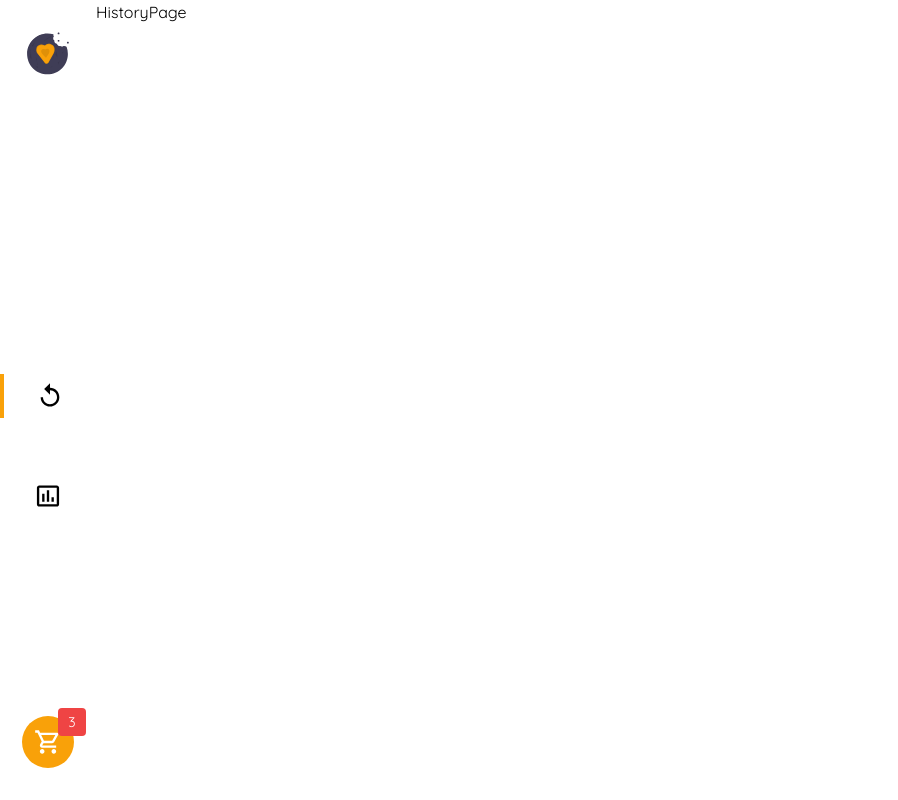
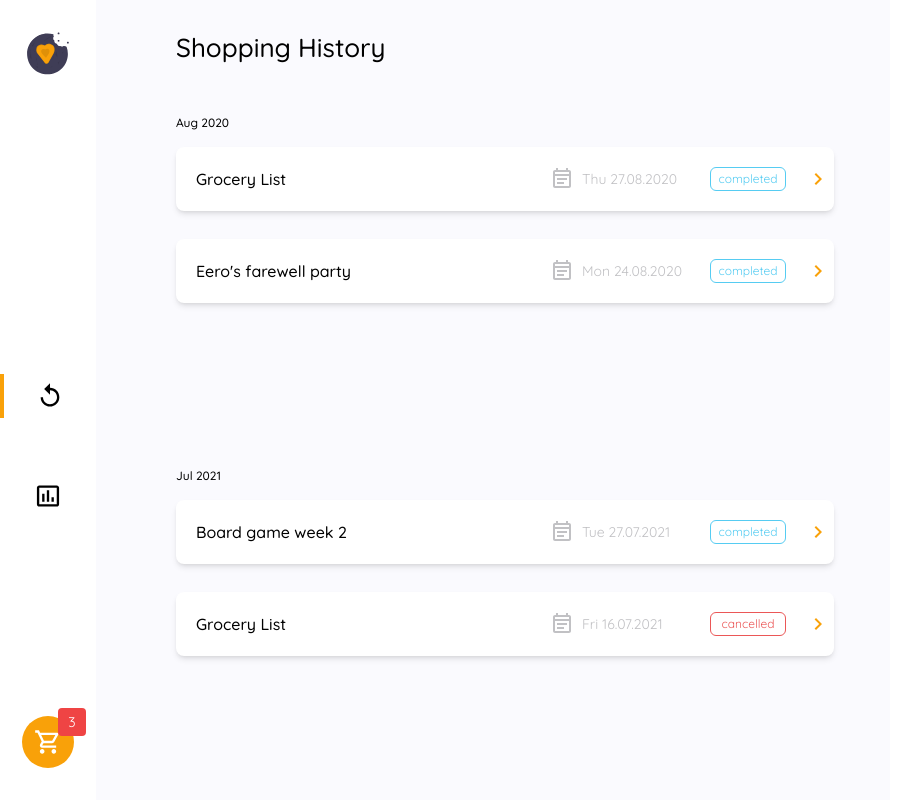
Before and after one commit to OsamaMalik651/shoppingify-master, a React (Create React App) app in the folder client/: page /history in a window 1280 px wide. Shown: the whole page, without its empty margins (0-898 px from the left). Built offline with nearby package versions, Linux system fonts and the light colour scheme; some icons are missing.

Commit message:
created History Page, created List Item component

```diff
--- a/client/src/Pages/HistoryPage/index.js
+++ b/client/src/Pages/HistoryPage/index.js
@@ -1,7 +1,72 @@
-import React from 'react'
+import React, { Fragment } from 'react';
+import ListItem from '../../components/ListItem';
+
+
 const HistoryPage = () => {
+
+    // static data.
+    let shoppingLists = [{
+        id: 1,
+        title: "Grocery List",
+        createdOn: new Date('8/27/2020'),
+        status: "completed"
+    }, {
+        id: 2,
+        title: "Eero's farewell party",
+        createdOn: new Date('8/24/2020'),
+        status: "completed"
+    },
+    {
+        id: 3,
+        title: "Board game week 2",
+        createdOn: new Date('7/27/2021'),
+        status: "completed"
+    },
+    {
+        id: 4,
+        title: "Grocery List",
+        createdOn: new Date('7/16/2021'),
+        status: "cancelled"
+    },
+    ];
+    // data from backend will be received as this function's output
+    var groupedShoppingList = shoppingLists.reduce((group, shoppingList) => {
+        const groupDate = `${shoppingList.createdOn.getMonth()}-${shoppingList.createdOn.getFullYear()}`;
+        if (!group[groupDate]) {
+            group[groupDate] = [];
+        }
+        group[groupDate].push(shoppingList);
+        return group;
+    }, {});
+
+    var renderedShoppingLists = Object.keys(groupedShoppingList).map((key) => {
+        var shoppingListGroup = groupedShoppingList[key];
+        var groupTitle = new Date(shoppingListGroup[0].createdOn).toLocaleDateString('en-us', { month: 'short', year: 'numeric' });
+        return (<div key={key} className='flex flex-1 flex-col gap-4'>
+            <div className='text-xs font-medium'>
+                {groupTitle}
+            </div>
+            <div className='flex flex-col gap-7'>
+                {shoppingListGroup.map((shoppingList) => {
+                    return <ListItem shoppingList={shoppingList} />
+                })}
+            </div>
+        </div>
+        )
+    });
     return (
-        <div>HistoryPage</div>
+        <div className='flex flex-1'>
+            <div className='flex flex-1 flex-col gap-12 ps-20 pe-14 py-7 bg-pageBackground'>
+                <div className='text-[26px] max-w-[450px] font-medium'>
+                    <h1>Shopping History</h1>
+                </div>
+                <div className='flex flex-1 flex-col flex-wrap gap-12'>
+                    {renderedShoppingLists}
+                </div>
+            </div>
+            <div className=' max-w-[390px] flex flex-col basis-1/3' ></div>
+
+        </div>
     )
 }
 
--- /dev/null
+++ b/client/src/components/ListItem/index.js
@@ -0,0 +1,26 @@
+import React from 'react'
+import { MdOutlineEventNote } from "react-icons/md";
+import { MdKeyboardArrowRight } from "react-icons/md";
+const ListItem = ({ shoppingList }) => {
+    return (
+        <div className='ps-5 pe-1 py-2 flex items-stretch h-16 max-w-4xl bg-white text-base rounded-lg shadow-md' key={shoppingList.id}>
+            <div className='flex flex-1 items-center justify-between'>
+                <div className="text-base font-medium flex-1">{shoppingList.title}</div>
+                <div className="flex flex-1 gap-5 justify-end items-end">
+                    <div className='text-iconGray flex flex-1 max-w-[140px] gap-2 text-sm items-center'>
+                        <MdOutlineEventNote className='w-6 h-6' />
+                        <p>{shoppingList.createdOn.toLocaleDateString('en-us', { weekday: 'short' })} {shoppingList.createdOn.toLocaleDateString('en-GB').replace(/\//g, '.')}</p>
+                    </div>
+                    <div className={`max-w-[76px] h-6 px-2 py-1 border flex flex-1 rounded-md text-xs items-center justify-center ${shoppingList.status === 'completed' && 'border-info text-info'} ${shoppingList.status === 'cancelled' && 'border-danger text-danger'}`} >
+                        {shoppingList.status}
+                    </div>
+                    <div className=' text-bgOrange'>
+                        <MdKeyboardArrowRight className='font-bold h-6 w-6 cursor-pointer' />
+                    </div>
+                </div>
+            </div>
+        </div>
+    )
+}
+
+export default ListItem
```
